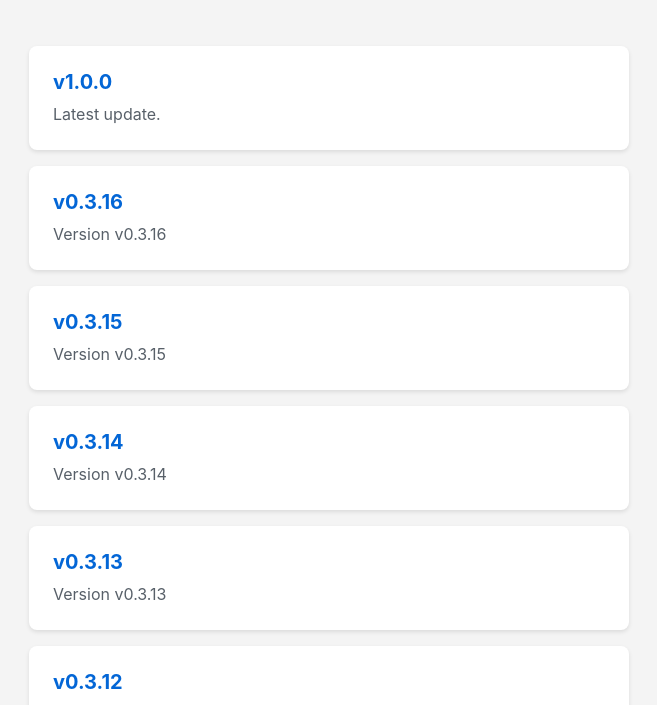
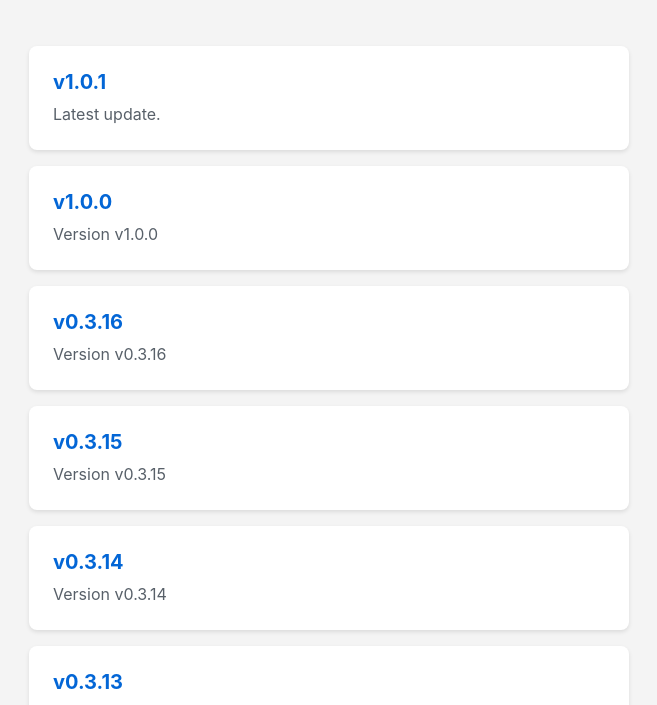
Before and after one commit to DelgadoJosh/TestingGithubPages, a plain HTML site: page index.html in a window 1280 px wide. Shown: the part 94-799 px from the top of the page, without its empty margins (311-968 px from the left). Drawn offline with Linux system fonts and the light colour scheme.

Commit message:
Update index.html

```diff
--- a/index.html
+++ b/index.html
@@ -60,9 +60,15 @@
 
     <ul class="version-list">
         <li class="version-item">
+            <a href="versions/v1.0.1/Godot Inventory Manager v1.0.1.html" class="version-link">
+                <div class="version-title">v1.0.1</div>
+                <div class="version-desc">Latest update.</div>
+            </a>
+        </li>
+        <li class="version-item">
             <a href="versions/v1.0.0/Godot Inventory Manager v1.0.0.html" class="version-link">
                 <div class="version-title">v1.0.0</div>
-                <div class="version-desc">Latest update.</div>
+                <div class="version-desc">Version v1.0.0</div>
             </a>
         </li>
         <li class="version-item">
```
